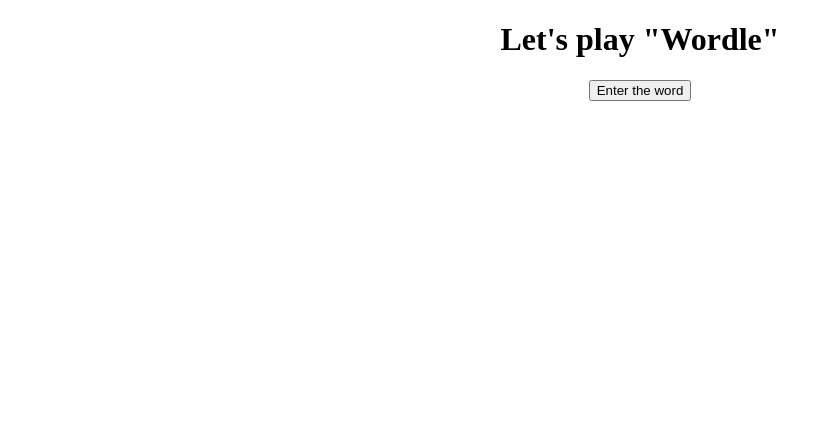
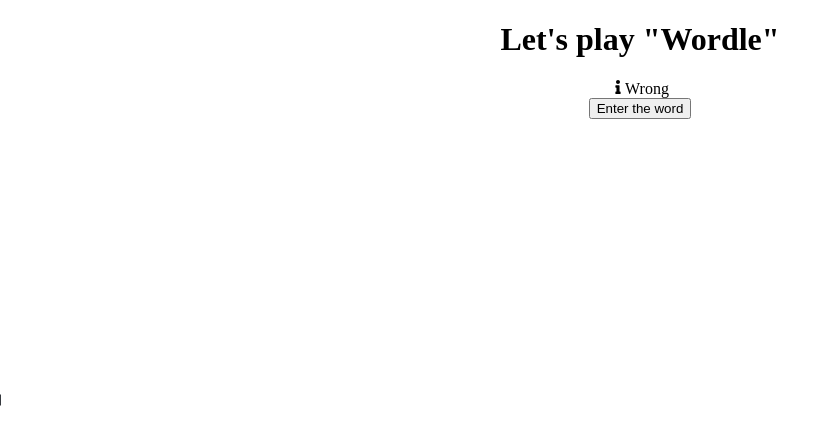
Before and after one commit to dariametelitsa/wordle, a React (Create React App) app: page / in a window 1280 px wide. Shown: the top 444 px of the page, without its empty margins (0-839 px from the left). Built offline with nearby package versions, Linux system fonts and the light colour scheme.

Commit message:
added tip

```diff
--- a/src/components/field/Field.tsx
+++ b/src/components/field/Field.tsx
@@ -2,6 +2,7 @@
 import * as React from 'react';
 import { Word, wordType } from "../word/Word";
 import { Button } from "../button/Button";
+import { Tip } from "../tips/Tip";
 // import { FaAmazonPay, FaBeer, FaPoo } from "react-icons/fa";
 // import { ReactNode } from "react";
 // import { BsFillLightningFill, BsPlus } from "react-icons/bs";
@@ -30,7 +31,7 @@
         //     <SideVarIcon text={'tooltip'} icon={<FaBeer size={'28'}/>}/>
         // </div>
         <div className="flex justify-center items-center w-full flex-col gap-2 mt-8">
-            <Word word={currentState}></Word>
+            <Word word={currentState}></Word> <Tip text={'Wrong'}/>
             <Word word={currentState2}></Word>
             <Word word={currentState}></Word>
             <Word word={currentState}></Word>
--- /dev/null
+++ b/src/components/tips/Tip.tsx
@@ -0,0 +1,14 @@
+import * as React from 'react';
+import { FaInfo } from "react-icons/fa";
+
+type TipProps = {
+
+};
+export const Tip = ({text}: {text: string}) => {
+    return (
+        <div className={'tip'}>
+            <FaInfo size={'14'}/>
+        <span className={'sidebar-tooltip group-hover:scale-100'}>{text}</span>
+        </div>
+    );
+};
--- a/src/components/word/Word.tsx
+++ b/src/components/word/Word.tsx
@@ -10,6 +10,7 @@
 type WordProps = {
     word: wordType[];
 };
+
 export const Word = ({word}: WordProps) => {
     return (
         <div className={'flex justify-center items-center gap-2'}>
--- a/src/index.css
+++ b/src/index.css
@@ -10,7 +10,19 @@
     /*    @apply relative flex items-center justify-center h-12 w-12 mt-2 mb-2 mx-auto bg-gray-800 text-green-500 hover:bg-green-600 rounded-3xl hover:rounded-xl transition-all duration-300 ease-linear cursor-pointer hover:text-white;*/
     /*}*/
 
-    /*.sidebar-tooltip {*/
-    /*    @apply absolute w-auto p-2 m-2 min-w-max left-14 rounded-md bg-gray-900 shadow-md text-white text-xs font-bold transition-all duration-100 scale-0 origin-left;*/
-    /*}*/
+    .tip {
+        @apply absolute w-auto p-2 m-2 min-w-max left-14 rounded-md bg-gray-700 shadow-md text-white text-xs font-bold transition-all duration-100 origin-left flex gap-1;
+    }
 }
+
+.tip::before {
+    content: '';
+    position: absolute;
+    left: -11px;
+    top: 50%;
+    transform: translateY(-50%);
+    width: 0;
+    height: 0;
+    border: 6px solid transparent;
+    border-right: 6px solid rgb(54, 57, 63);
+}
```
